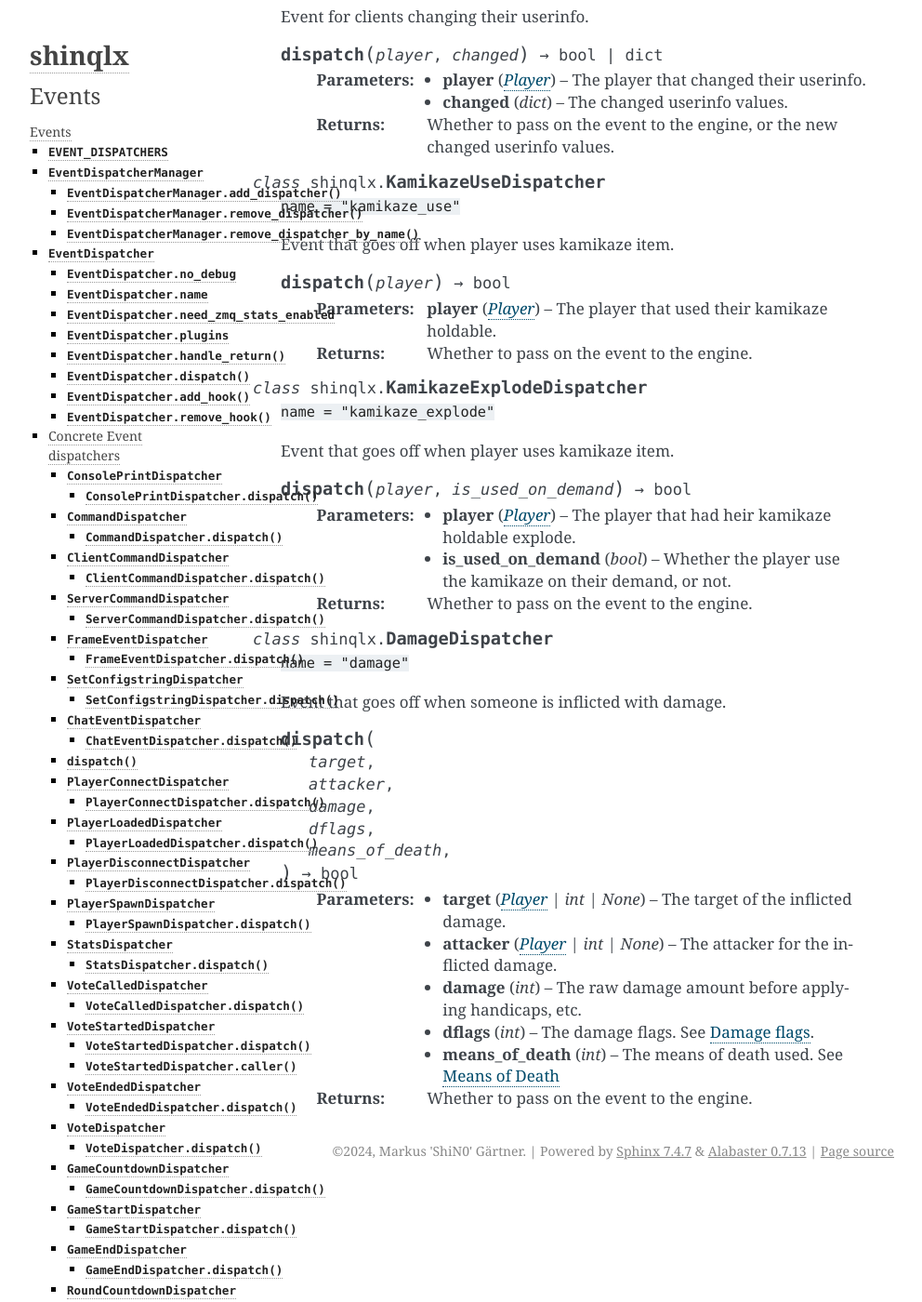
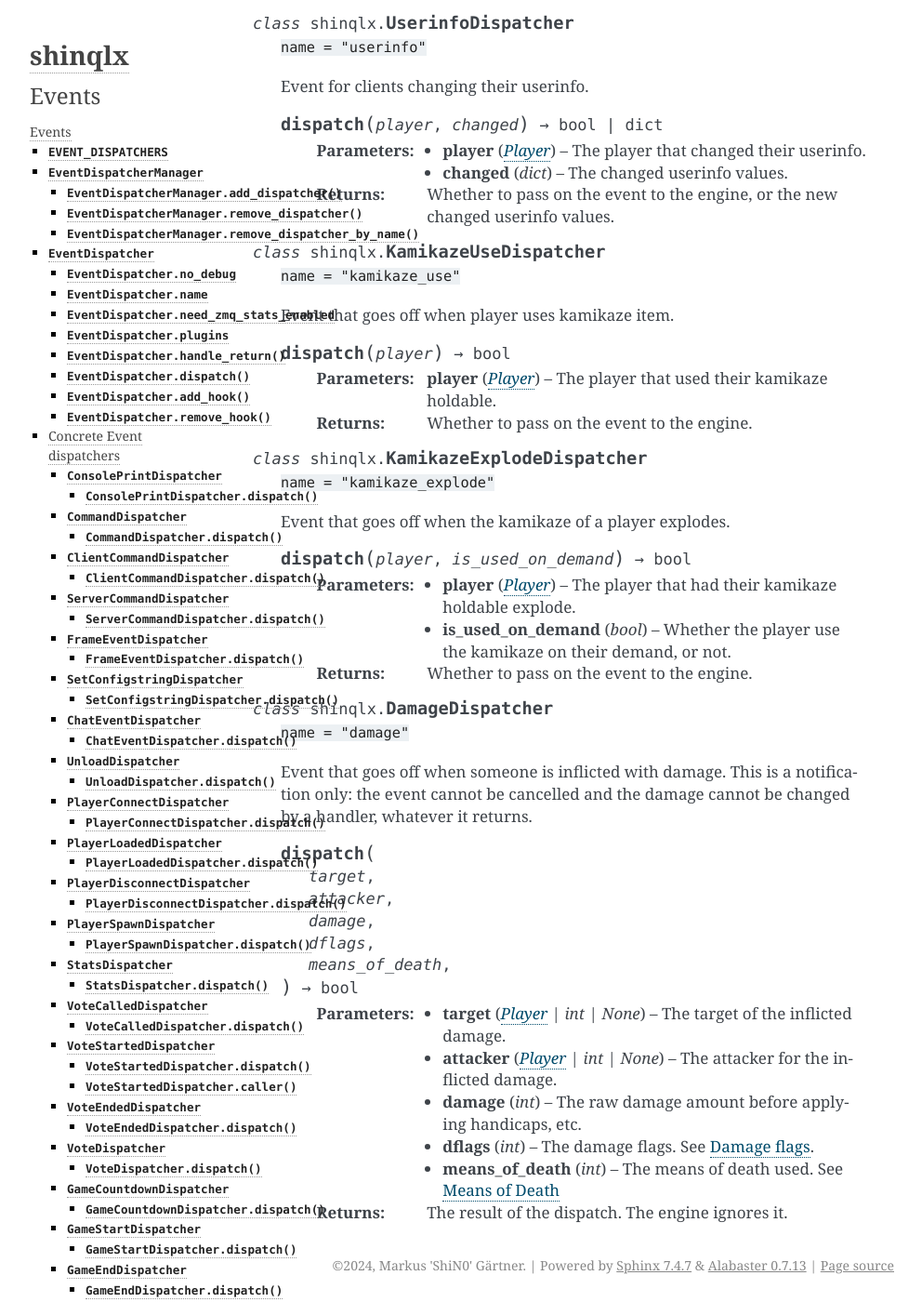
Before and after one commit to mgaertne/shinqlx, a Sphinx documentation site: the page built from docs/events.rst, in a window 1280 px wide and 1400 px high, scrolled down 10662 px. Shown: the whole window at 93% size, without its empty margins (148-1140 px from the left). Built offline with Sphinx 7.4.7, drawn with Linux system fonts in a browser that asks for light colours; some of the changed text lies outside the part shown.

Commit message:
correct the dispatcher entries of events.rst and mark the damage event as notification only

```diff
--- a/docs/events.rst
+++ b/docs/events.rst
@@ -193,7 +193,7 @@ Concrete Event dispatchers
       :param AbstractChannel channel: The channel the chat message was sent to.
       :return: Whether to pass on the event to the engine, or a chat message.
 
-.. class:: UnloadDispatcher:
+.. class:: UnloadDispatcher
 
    ``name = "unload"``
 
@@ -412,9 +412,9 @@ Concrete Event dispatchers
 
    .. method:: dispatch(player, old_team, new_team) -> bool
 
-      :param Player player: The player that was switched.
-      :param str old_team: The old team of the player.
-      :param str new_team: The team the player switched to.
+      :param Player player: The player that attempts to switch teams.
+      :param str old_team: The team the player is currently in.
+      :param str new_team: The team the player tries to join. Can also be ``"any"``.
       :return: Whether to pass on the event to the engine.
 
 .. class:: MapDispatcher
@@ -496,11 +496,11 @@ Concrete Event dispatchers
 
    ``name = "kamikaze_explode"``
 
-   Event that goes off when player uses kamikaze item.
+   Event that goes off when the kamikaze of a player explodes.
 
    .. method:: dispatch(player, is_used_on_demand) -> bool
 
-      :param Player player: The player that had heir kamikaze holdable explode.
+      :param Player player: The player that had their kamikaze holdable explode.
       :param bool is_used_on_demand: Whether the player use the kamikaze on their demand, or not.
       :return: Whether to pass on the event to the engine.
 
@@ -508,7 +508,7 @@ Concrete Event dispatchers
 
    ``name = "damage"``
 
-   Event that goes off when someone is inflicted with damage.
+   Event that goes off when someone is inflicted with damage. This is a notification only: the event cannot be cancelled and the damage cannot be changed by a handler, whatever it returns.
 
    .. method:: dispatch(target, attacker, damage, dflags, means_of_death) -> bool
 
@@ -517,4 +517,4 @@ Concrete Event dispatchers
       :param int damage: The raw damage amount before applying handicaps, etc.
       :param int dflags: The damage flags. See :ref:`damage_flags`.
       :param int means_of_death: The means of death used. See :ref:`means_of_death`
-      :return: Whether to pass on the event to the engine.
+      :return: The result of the dispatch. The engine ignores it.
```
Also changed, not shown: other parts of docs/events.rst (+7 -7 lines).
